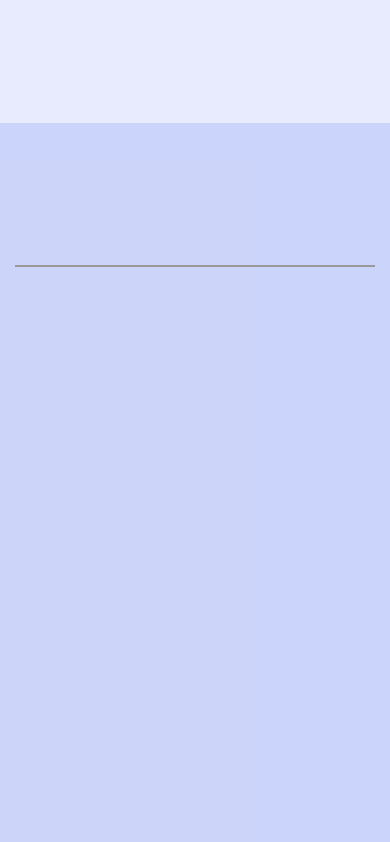
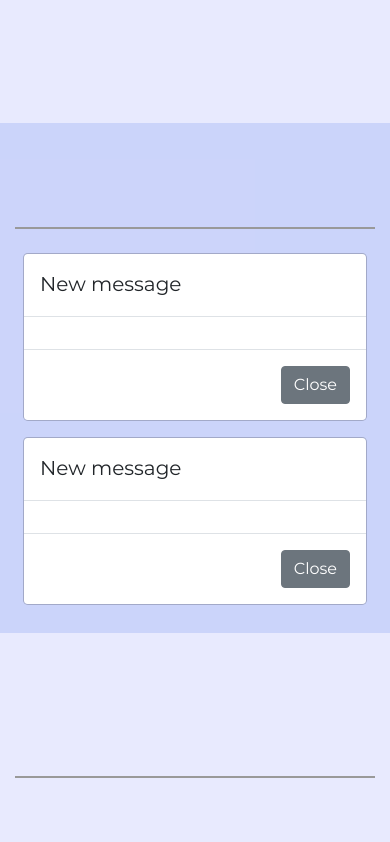
Before and after one commit to AlbertusKevin/AlbertusKevin.github.io, a plain HTML site: page index.html in a window 390 px wide. Shown: the part 6700-7542 px from the top of the page. Drawn offline with Linux system fonts and the light colour scheme.

Commit message:
fix responsive

```diff
--- a/index.html
+++ b/index.html
@@ -70,7 +70,7 @@
     </div>
   </section>
 
-  <!-- untuk bagian portfolio -->
+  <!-- untuk bagian experience -->
   <section class="experience odd" id="experience">
     <div class="container">
       <div class="row">
@@ -177,7 +177,6 @@
     </div>
   </section>
 
-
   <!-- untuk bagian portfolio -->
   <section class="portfolio even" id="portfolio">
     <div class="container">
@@ -191,7 +190,7 @@
       <div class="row">
         <div class="col-md-4 mb-5">
           <div class="card">
-            <div class="card-header" style="height: 250px;">
+            <div class="card-header" style="min-height: 250px;">
               <img src="image/portfolio/celatuk.png" class="card-img-top" alt=" Celatuk">
             </div>
             <div class="card-body">
@@ -209,7 +208,7 @@
 
         <div class="col-md-4 mb-5">
           <div class="card">
-            <div class="card-header" style=" height: 250px;">
+            <div class="card-header" style="min-height: 250px;">
               <img src="image/portfolio/meuble.png" class="card-img-top" alt="Pesona Meuble">
             </div>
             <div class="card-body">
@@ -228,7 +227,7 @@
 
         <div class="col-md-4 mb-5">
           <div class="card">
-            <div class="card-header" style=" height: 250px;">
+            <div class="card-header" style="min-height: 250px;">
               <img src="image/portfolio/library.PNG" class="card-img-top" alt="Pesona Meuble">
             </div>
             <div class="card-body">
@@ -247,8 +246,51 @@
     </div>
   </section>
 
+  <section class="mini-project odd" id="mini-project">
+    <div class="container">
+      <div class="row">
+        <div class="col-md-12">
+          <h2 class="heading-portfolio text-center">Mini Project</h2>
+          <hr>
+        </div>
+      </div>
+      <div class="row">
+        <div class="col-md-6">
+          <div class="modal-dialog">
+            <div class="modal-content">
+              <div class="modal-header">
+                <h5 class="modal-title" id="exampleModalLabel">New message</h5>
+              </div>
+              <div class="modal-body">
+
+              </div>
+              <div class="modal-footer">
+                <button type="button" class="btn btn-secondary" data-dismiss="modal">Close</button>
+              </div>
+            </div>
+          </div>
+        </div>
+        <div class="col-md-6">
+          <div class="modal-dialog">
+            <div class="modal-content">
+              <div class="modal-header">
+                <h5 class="modal-title" id="exampleModalLabel">New message</h5>
+              </div>
+              <div class="modal-body">
+
+              </div>
+              <div class="modal-footer">
+                <button type="button" class="btn btn-secondary" data-dismiss="modal">Close</button>
+              </div>
+            </div>
+          </div>
+        </div>
+      </div>
+    </div>
+  </section>
+
   <!-- Untuk bagian contact dan media -->
-  <section class="odd contact-media" id="contact-media">
+  <section class="even contact-media" id="contact-media">
     <div class="container">
       <div class="row">
         <div class="col-md-12">
```
